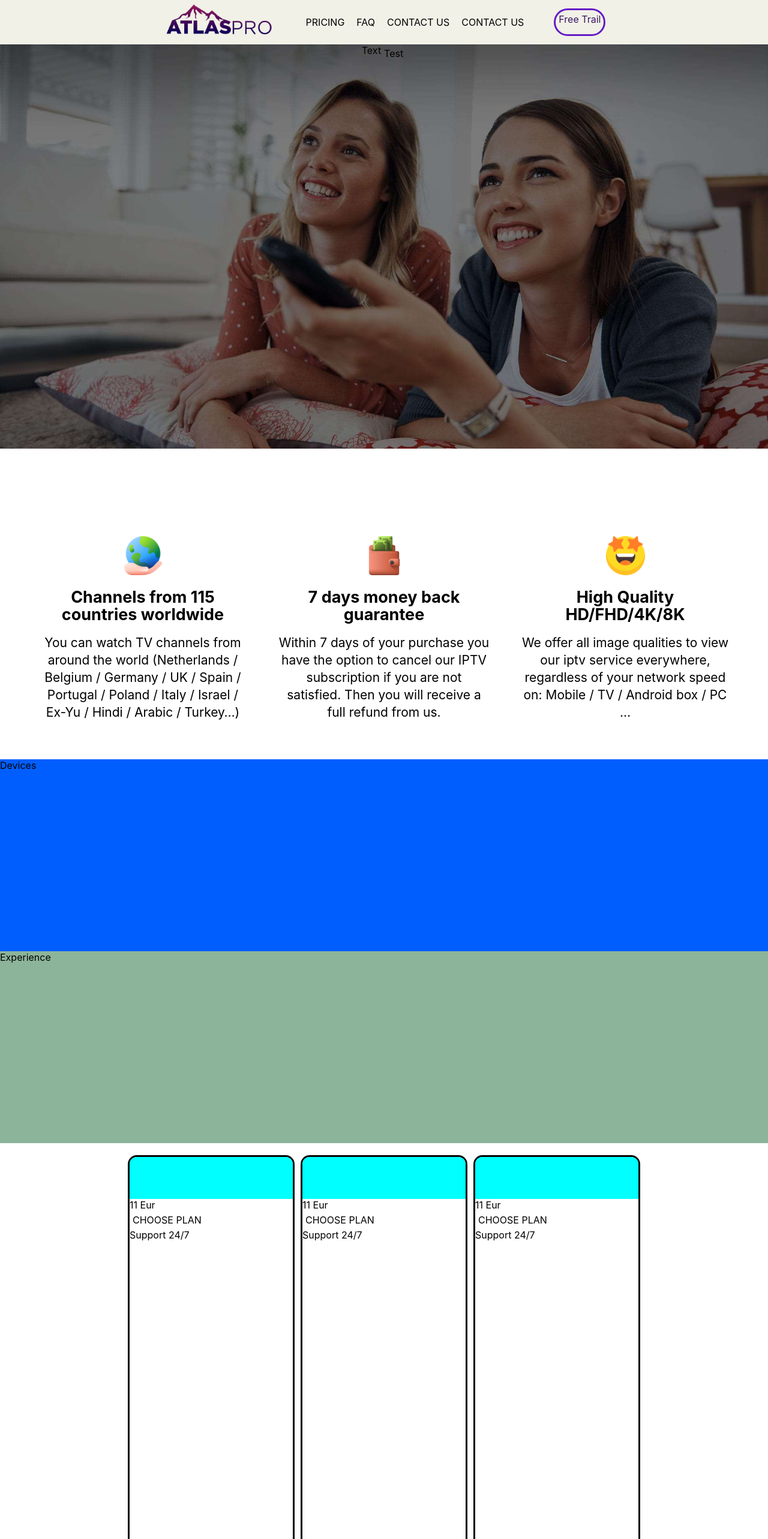
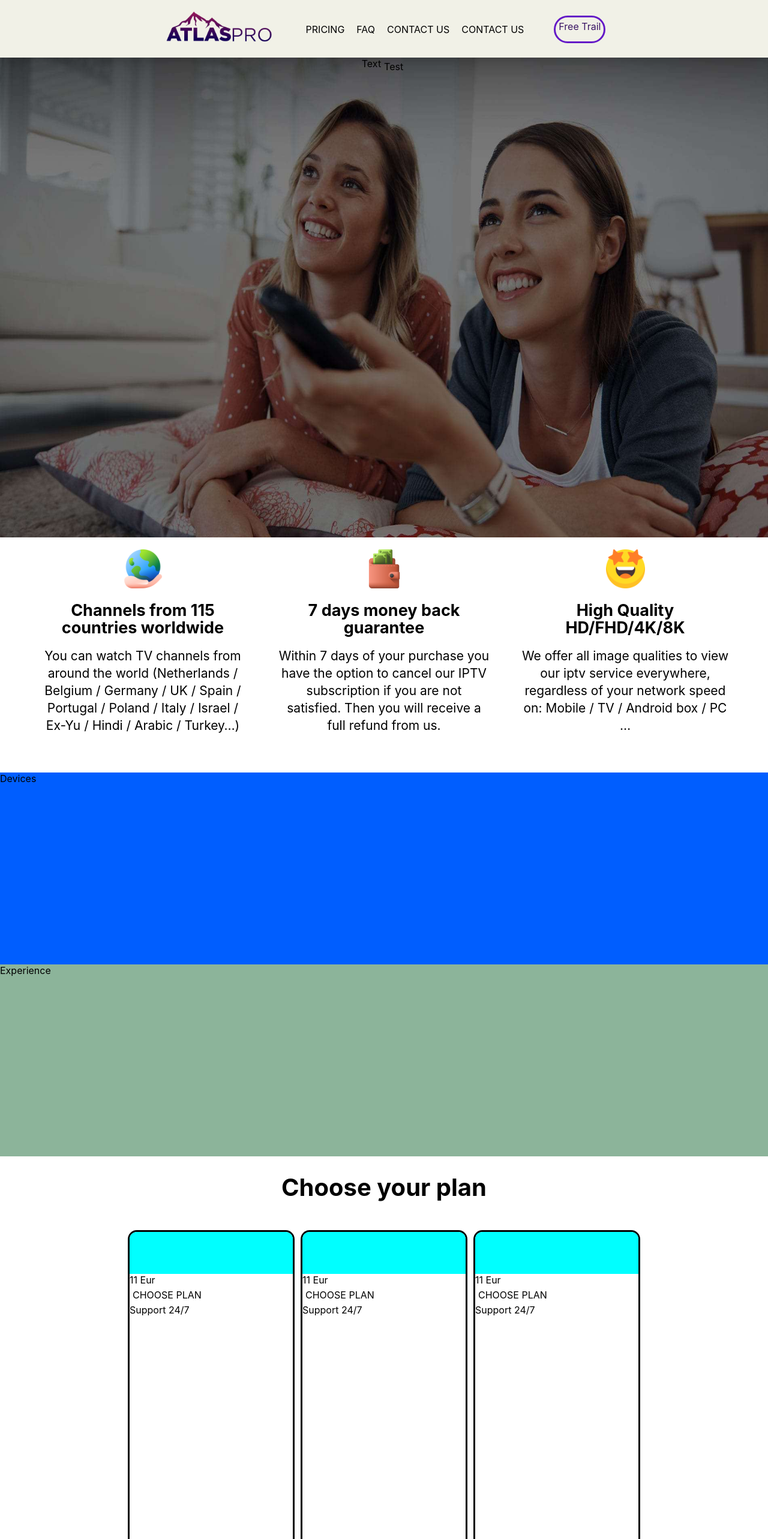
Before and after one commit to AhmedKhemici/iptv, a React (Create React App) app: page / in a window 1280 px wide. Shown: the top 2566 px of the page at 60% size. Built offline with nearby package versions, Linux system fonts and the light colour scheme.

Commit message:
50% done

```diff
--- /dev/null
+++ b/src/components/BackGround.js
@@ -0,0 +1,20 @@
+import classes from './BackGround.module.css'
+import Container from './UI/Container';
+import Button from './UI/Button';
+
+const BackGround = () => {
+  return (
+      <>
+        <div  className={classes['nav-bar']} />
+        <div className={classes.background}>
+          <Container className={classes.element}>
+            <span>Text</span>
+            <Button>Test</Button>
+          </Container>
+        </div>
+      </>
+
+  );
+}
+
+export default BackGround;
--- /dev/null
+++ b/src/components/BackGround.module.css
@@ -0,0 +1,16 @@
+.background{
+    width: 100vw;
+    height: 100vh;
+    background-image: url('../../public/img/slider_1.jpg');
+    background-repeat: no-repeat;
+    background-size: 100% 100%;
+}
+
+.nav-bar{
+    width: 100%;
+    height: 6rem;
+}
+
+.element{
+    height: 50rem;
+}
--- a/src/components/NavBar.module.css
+++ b/src/components/NavBar.module.css
@@ -1,11 +1,13 @@
 .nav-bar{
     background-color: rgb(241, 241, 231);
-    max-height: 6rem;
-    padding: 3px;
-    overflow: hidden;
+    width: 100%;
+    height: 6rem;
+    position: fixed;
+    box-shadow: 0 0 30px rgba(0, 0, 0, 0.31);
 }
 
 .container{
+    margin: 15px 0;
     gap: 50px;
     align-items: center;
 }
--- a/src/components/Pricing/PriceTable.js
+++ b/src/components/Pricing/PriceTable.js
@@ -16,11 +16,14 @@ const PriceTable = () => {
     }
   ];
   return (
-    <Container className={classes['price-table']}>
-      <Pricing />
-      <Pricing />
-      <Pricing />
-    </Container>
+    <>
+      <h1 className={classes.header}>Choose your plan</h1>
+      <Container className={classes['price-table']}>
+        <Pricing />
+        <Pricing />
+        <Pricing />
+      </Container>
+    </>
   );
 }
 
--- a/src/components/Pricing/PriceTable.module.css
+++ b/src/components/Pricing/PriceTable.module.css
@@ -1,3 +1,8 @@
+.header{
+    font-size: 40px;
+    text-align: center;
+}
+
 .price-table{
     gap: 10px;
 }
--- a/src/components/Pricing/Pricing.module.css
+++ b/src/components/Pricing/Pricing.module.css
@@ -13,6 +13,7 @@
     border-color: black;
     background-color: aqua;
     height: 70px;
+    text-align: center;
 }
 
 .price{
--- a/src/components/Slider.js
+++ /dev/null
@@ -1,16 +0,0 @@
-import classes from './Slider.module.css'
-import Container from './UI/Container';
-import Button from './UI/Button';
-
-const Slider = () => {
-  return (
-      <div className={classes.slider}>
-        <Container className={classes.element}>
-          <span>Text</span>
-          <Button>Test</Button>
-        </Container>
-      </div>
-  );
-}
-
-export default Slider;
--- a/src/components/Slider.module.css
+++ /dev/null
@@ -1,9 +0,0 @@
-.slider{
-    background-image: url('../../public/img/slider_1.jpg');
-    background-repeat: no-repeat;
-    background-size: 100%;
-}
-
-.element{
-    height: 50rem;
-}
--- a/src/pages/HomePage.js
+++ b/src/pages/HomePage.js
@@ -1,4 +1,4 @@
-import Slider from '../components/Slider';
+import BackGround from '../components/BackGround';
 import Features from '../components/Features/Features';
 import Devices from '../components/Devices';
 import Experience from '../components/Experience';
@@ -7,14 +7,13 @@ import HowItWorks from '../components/HowItWorks/HowItWorks';
 import Blog from '../components/Blog';
 import Trail from '../components/Trail';
 import SocialMedia from '../components/SocialMedia';
-import Container from '../components/UI/Container';
 
 
 const HomePage = () => {
 
     return (
       <>
-        <Slider />
+        <BackGround />
         <Features />
         <Devices />
         <Experience />
```
